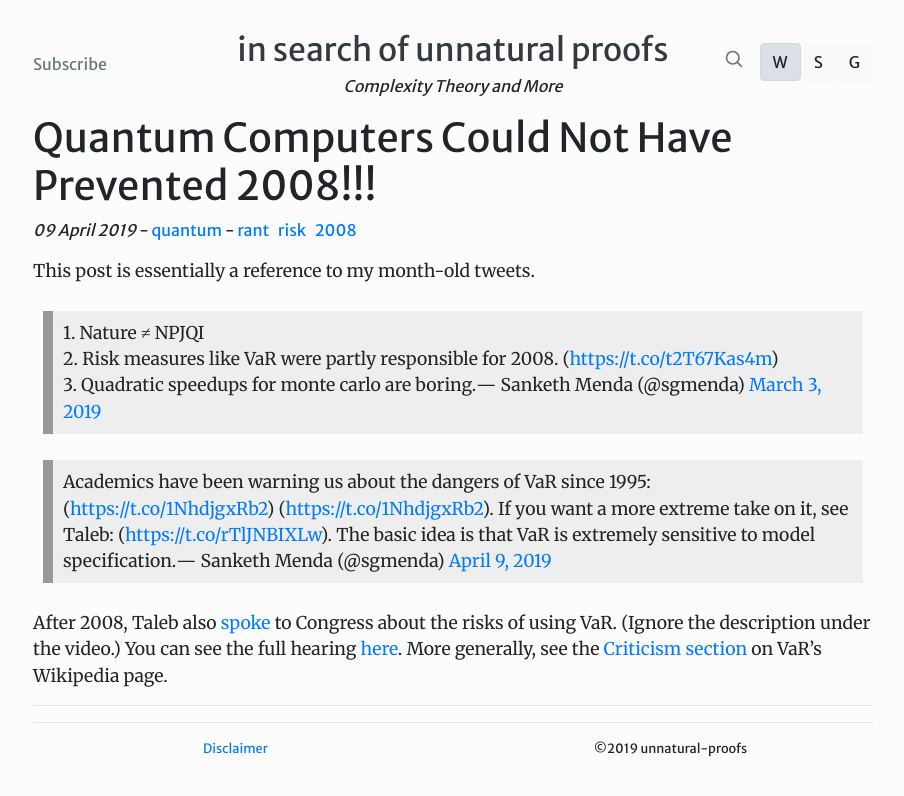
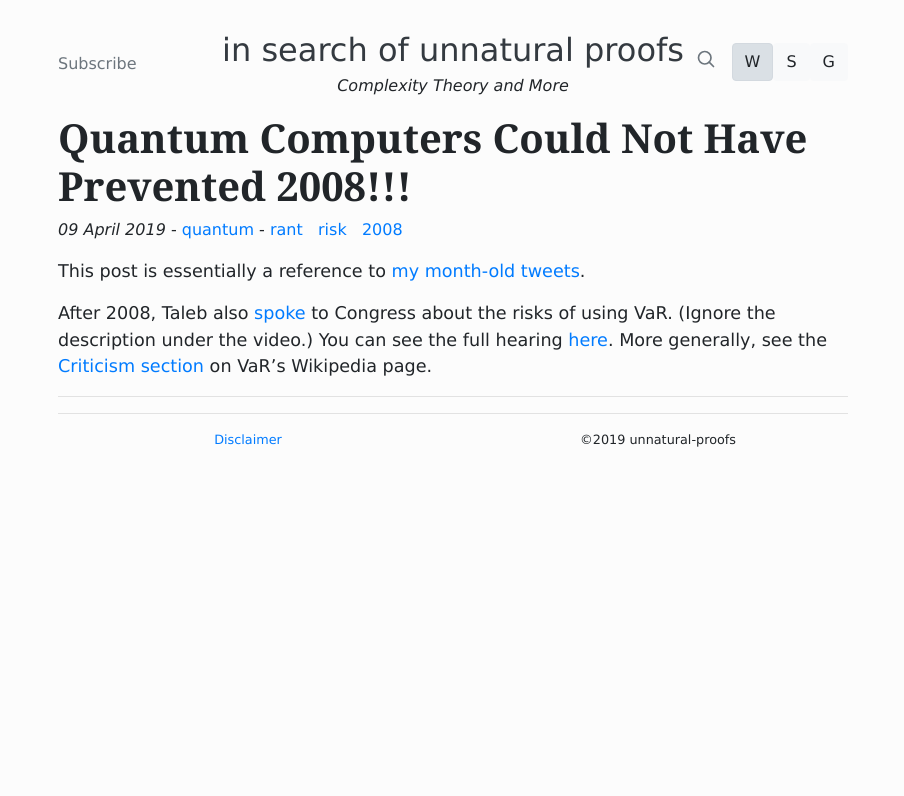
Before and after one commit to unnatural-proofs/unnatural-proofs.github.io, a Jekyll site: the page built from _posts/2019/2019-4-9-quantum-computers-could-not-have-prevented-2008.md, in a window 1280 px wide. Shown: the top 796 px of the page, without its empty margins (187-1091 px from the left). Built offline with Jekyll 4.4.1, drawn with Linux system fonts in a browser that asks for light colours; nearby versions of some CDN libraries; comment, search, counter and statistics services are not loaded.

Commit message:
reorganize posts, fiddle with fonts, and update twitter links

```diff
--- a/_includes/head.html
+++ b/_includes/head.html
@@ -8,9 +8,6 @@
 
 <link rel="stylesheet" href="/assets/css/styles.css">
 
-<!-- Merriweather font -->
-<link href="https://fonts.googleapis.com/css?family=Merriweather|Merriweather+Sans" rel="stylesheet">
-
 {% include mathjax.html %}
 
 <!-- google-site-verification -->
--- a/_posts/2019-4-9-quantum-computers-could-not-have-prevented-2008.md
+++ /dev/null
@@ -1,19 +0,0 @@
----
-layout: post
-title:  "Quantum Computers Could Not Have Prevented 2008!!!"
-author: sanketh
-categories: quantum
-tags: rant risk 2008
-summary: more ranting
-comments: true
----
-
-This post is essentially a reference to my month-old tweets.
-
-<blockquote class="twitter-tweet tw-align-center" data-lang="en"><p lang="en" dir="ltr">1. Nature ≠ NPJQI<br>2. Risk measures like VaR were partly responsible for 2008. (<a href="https://t.co/t2T67Kas4m">https://t.co/t2T67Kas4m</a>)<br>3. Quadratic speedups for monte carlo are boring.</p>&mdash; Sanketh Menda (@sgmenda) <a href="https://twitter.com/sgmenda/status/1102208126986739715?ref_src=twsrc%5Etfw">March 3, 2019</a></blockquote>
-<script async src="https://platform.twitter.com/widgets.js" charset="utf-8"></script>
-
-<blockquote class="twitter-tweet tw-align-center" data-conversation="none" data-lang="en"><p lang="en" dir="ltr">Academics have been warning us about the dangers of VaR since 1995: (<a href="https://t.co/1NhdjgxRb2">https://t.co/1NhdjgxRb2</a>) (<a href="https://t.co/1NhdjgxRb2">https://t.co/1NhdjgxRb2</a>). If you want a more extreme take on it, see Taleb: (<a href="https://t.co/rTlJNBIXLw">https://t.co/rTlJNBIXLw</a>). The basic idea is that VaR is extremely sensitive to model specification.</p>&mdash; Sanketh Menda (@sgmenda) <a href="https://twitter.com/sgmenda/status/1115624921714044929?ref_src=twsrc%5Etfw">April 9, 2019</a></blockquote>
-<script async src="https://platform.twitter.com/widgets.js" charset="utf-8"></script>
-
-After 2008, Taleb also [spoke](http://nassimtaleb.org/2010/06/nassim-taleb-speaks-to-congress-value-at-risk-var/) to Congress about the risks of using VaR. (Ignore the description under the video.) You can see the full hearing [here](https://youtu.be/40Gkp0wJplU). More generally, see the [Criticism section](https://en.wikipedia.org/wiki/Value_at_risk#Criticism) on VaR's Wikipedia page.
--- a/_sass/main.scss
+++ b/_sass/main.scss
@@ -1,11 +1,11 @@
 body {
     margin-right: auto;
     margin-left: auto;
-    max-width: 900px;
+    max-width: 850px;
     padding: 30px;
     padding-top: 10px;
     background-color: #fcfcfc;
-    font-family: 'Merriweather Sans', sans-serif;
+    font-family: 'Lucida Sans', Geneva, Verdana, sans-serif;
 }
 
 .blog-header-logo {
@@ -18,15 +18,11 @@ body {
 
 .post-content {
     font-size: 1.1em;
-    font-family: 'Merriweather', serif;
-}
-
-.footnote {
-    font-family: 'Merriweather', serif;
 }
 
 h1, h2, h3, h4, h5, h6 {
-    font-family: 'Merriweather Sans', sans-serif;
+    font-family: Charter, Georgia, bitstream charter, serif;
+    font-weight: 600;
 }
 
 .sc {
```
Also changed, not shown: _posts/2019/2019-4-9-quantum-computers-could-not-have-prevented-2008.md (added, +13 -0 lines), _posts/2019/2019-5-11-more-tweets-quantum-economics.md (renamed from _posts/2019-5-11-more-tweets-quantum-economics.md, +1 -2 lines), _posts/2018/2018-10-20-quantum-vs-classical.md (renamed from _posts/2018-10-20-quantum-vs-classical.md), _posts/2018/2018-10-21-a-question-about-quantum-advice.md (renamed from _posts/2018-10-21-a-question-about-quantum-advice.md), _posts/2018/2018-10-28-what-is-the-power-of.md (renamed from _posts/2018-10-28-what-is-the-power-of.md), _posts/2018/2018-11-15-shannon-in-1977.md (renamed from _posts/2018-11-15-shannon-in-1977.md), _posts/2018/2018-12-1-what-does-it-mean-to-simulate-a-quantum-computer.md (renamed from _posts/2018-12-1-what-does-it-mean-to-simulate-a-quantum-computer.md), _posts/2018/2018-3-9-oracle-separations-for-quantum-statistical-zero-knowledge.md (renamed from _posts/2018-3-9-oracle-separations-for-quantum-statistical-zero-knowledge.md), _posts/2019/2019-10-4-two-open-problems-hybrid-quantum-attacks-on-crypto.md (renamed from _posts/2019-10-4-two-open-problems-hybrid-quantum-attacks-on-crypto.md), _posts/2019/2019-3-17-Mulmuleys-PRAM.md (renamed from _posts/2019-3-17-Mulmuleys-PRAM.md), _posts/2019/2019-4-7-edmonds-in-1967.md (renamed from _posts/2019-4-7-edmonds-in-1967.md), _posts/2019/2019-5-23-in-defense-of-random-oracles.md (renamed from _posts/2019-5-23-in-defense-of-random-oracles.md), _posts/2019/2019-9-2-what-is-a-stochastic-process.md (renamed from _posts/2019-9-2-what-is-a-stochastic-process.md).
